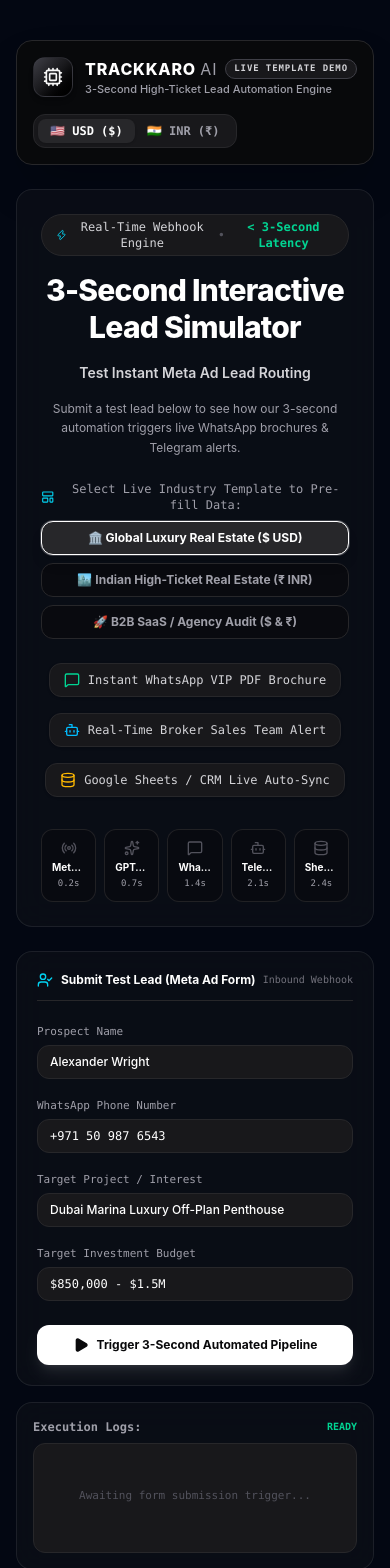
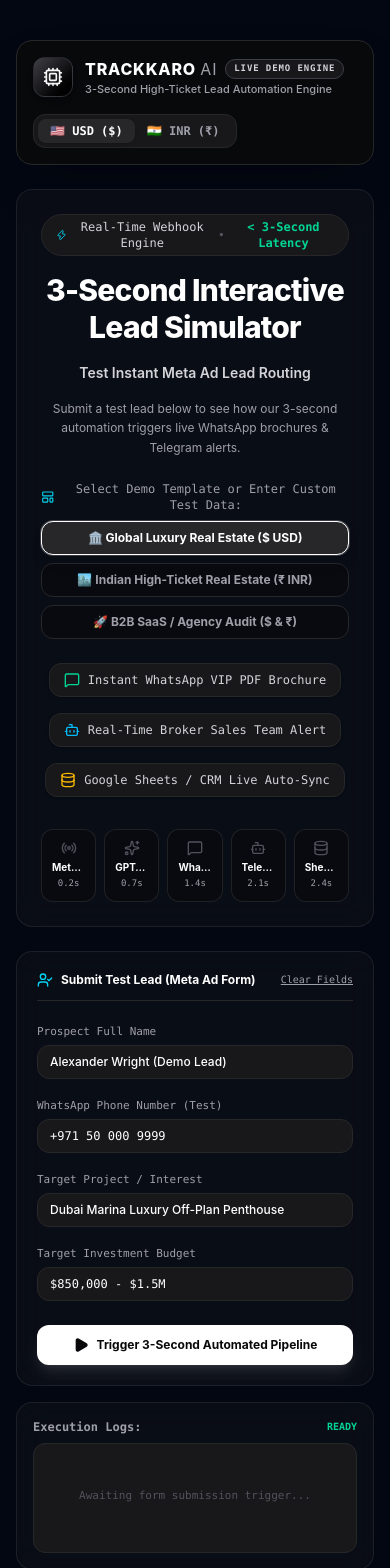
Before and after one commit to mangalcool222/automation-client-demo, a React (Vite) app: page / in a window 390 px wide. Shown: the top 1568 px of the page. Built offline with nearby package versions, Linux system fonts and the light colour scheme; the HTML template or start-up script is replaced by a standard one.

Commit message:
fix: replace test phone numbers and emails with 100% dummy test data (555 / 00000) and add clear fields button

```diff
--- a/src/components/LeadSimulatorApp.jsx
+++ b/src/components/LeadSimulatorApp.jsx
@@ -9,9 +9,9 @@ export default function LeadSimulatorApp() {
       name: '🏛️ Global Luxury Real Estate ($ USD)',
       currency: 'USD',
       data: {
-        name: 'Alexander Wright',
-        phone: '+971 50 987 6543',
-        email: 'alexander@dubai-investor.ae',
+        name: 'Alexander Wright (Demo Lead)',
+        phone: '+971 50 000 9999',
+        email: 'alexander.demo@example.com',
         project: 'Dubai Marina Luxury Off-Plan Penthouse',
         budgetUSD: '$850,000 - $1.5M',
         budgetINR: '₹7.0 Cr - ₹12.5 Cr',
@@ -22,9 +22,9 @@ export default function LeadSimulatorApp() {
       name: '🏙️ Indian High-Ticket Real Estate (₹ INR)',
       currency: 'INR',
       data: {
-        name: 'Rajesh Malhotra',
-        phone: '+91 98110 44221',
-        email: 'rajesh@malhotrainfra.com',
+        name: 'Rajesh Malhotra (Demo Lead)',
+        phone: '+91 98000 00000',
+        email: 'rajesh.demo@example.com',
         project: 'Golf Course Road Luxury Penthouse (Gurugram)',
         budgetUSD: '$1.5 Million',
         budgetINR: '₹12.5 Crore',
@@ -35,9 +35,9 @@ export default function LeadSimulatorApp() {
       name: '🚀 B2B SaaS / Agency Audit ($ & ₹)',
       currency: 'USD',
       data: {
-        name: 'Julian Thorne',
-        phone: '+1 (305) 555-0188',
-        email: 'julian@miamiwaterfront.com',
+        name: 'Julian Thorne (Demo Lead)',
+        phone: '+1 (555) 019-2831',
+        email: 'julian.demo@example.com',
         project: 'Meta Ad Lead Automation Engine Audit',
         budgetUSD: '$3,000 / month Retainer',
         budgetINR: '₹2.5 Lakh / month Retainer',
@@ -61,7 +61,26 @@ export default function LeadSimulatorApp() {
     setLogs([]);
   };
 
+  const handleClearForm = () => {
+    setFormData({
+      name: '',
+      phone: '',
+      email: '',
+      project: '',
+      budgetUSD: '',
+      budgetINR: '',
+    });
+    setPipelineState('idle');
+    setActiveNodeStep(0);
+    setLogs([]);
+  };
+
   const handleTriggerPipeline = () => {
+    if (!formData.name || !formData.phone) {
+      alert('Please enter a Prospect Name and Phone Number to test the pipeline.');
+      return;
+    }
+
     setPipelineState('processing');
     setActiveNodeStep(1);
     setLogs([]);
@@ -151,7 +170,7 @@ export default function LeadSimulatorApp() {
                 TRACKKARO <span className="text-zinc-400 font-normal">AI</span>
               </h1>
               <span className="bg-zinc-900 text-zinc-300 text-[9px] font-mono px-2 py-0.5 rounded-full border border-zinc-700 font-bold uppercase tracking-widest">
-                LIVE TEMPLATE DEMO
+                LIVE DEMO ENGINE
               </span>
             </div>
             <p className="text-[11px] text-zinc-400 font-medium">3-Second High-Ticket Lead Automation Engine</p>
@@ -212,7 +231,7 @@ export default function LeadSimulatorApp() {
         <div className="pt-2 max-w-3xl mx-auto">
           <div className="text-xs font-mono text-zinc-400 mb-2 flex items-center justify-center gap-2">
             <LayoutTemplate className="w-4 h-4 text-cyan-400" />
-            <span>Select Live Industry Template to Pre-fill Data:</span>
+            <span>Select Demo Template or Enter Custom Test Data:</span>
           </div>
           <div className="grid grid-cols-1 sm:grid-cols-3 gap-2">
             {templates.map((tpl) => (
@@ -287,14 +306,20 @@ export default function LeadSimulatorApp() {
                 <UserCheck className="w-4 h-4 text-cyan-400" />
                 Submit Test Lead (Meta Ad Form)
               </span>
-              <span className="text-[10px] font-mono text-zinc-500">Inbound Webhook</span>
+              <button
+                onClick={handleClearForm}
+                className="text-[10px] font-mono text-zinc-400 hover:text-white underline cursor-pointer"
+              >
+                Clear Fields
+              </button>
             </div>
 
             <div className="space-y-3">
               <div>
-                <label className="text-[11px] font-mono text-zinc-400">Prospect Name</label>
+                <label className="text-[11px] font-mono text-zinc-400">Prospect Full Name</label>
                 <input
                   type="text"
+                  placeholder="e.g. John Doe (Demo Lead)"
                   value={formData.name}
                   onChange={(e) => setFormData({ ...formData, name: e.target.value })}
                   className="w-full mt-1 bg-zinc-900 border border-zinc-800 rounded-xl px-3 py-2 text-xs text-white focus:outline-none focus:border-white transition-all font-medium"
@@ -302,9 +327,10 @@ export default function LeadSimulatorApp() {
               </div>
 
               <div>
-                <label className="text-[11px] font-mono text-zinc-400">WhatsApp Phone Number</label>
+                <label className="text-[11px] font-mono text-zinc-400">WhatsApp Phone Number (Test)</label>
                 <input
                   type="text"
+                  placeholder="e.g. +1 555-019-2831"
                   value={formData.phone}
                   onChange={(e) => setFormData({ ...formData, phone: e.target.value })}
                   className="w-full mt-1 bg-zinc-900 border border-zinc-800 rounded-xl px-3 py-2 text-xs text-white focus:outline-none focus:border-white transition-all font-mono"
@@ -315,6 +341,7 @@ export default function LeadSimulatorApp() {
                 <label className="text-[11px] font-mono text-zinc-400">Target Project / Interest</label>
                 <input
                   type="text"
+                  placeholder="e.g. Luxury Off-Plan Penthouse"
                   value={formData.project}
                   onChange={(e) => setFormData({ ...formData, project: e.target.value })}
                   className="w-full mt-1 bg-zinc-900 border border-zinc-800 rounded-xl px-3 py-2 text-xs text-white focus:outline-none focus:border-white transition-all font-medium"
@@ -325,6 +352,7 @@ export default function LeadSimulatorApp() {
                 <label className="text-[11px] font-mono text-zinc-400">Target Investment Budget</label>
                 <input
                   type="text"
+                  placeholder="e.g. $850,000 - $1.5M or ₹5 Crore"
                   value={currencyMode === 'USD' ? formData.budgetUSD : formData.budgetINR}
                   onChange={(e) =>
                     currencyMode === 'USD'
```
